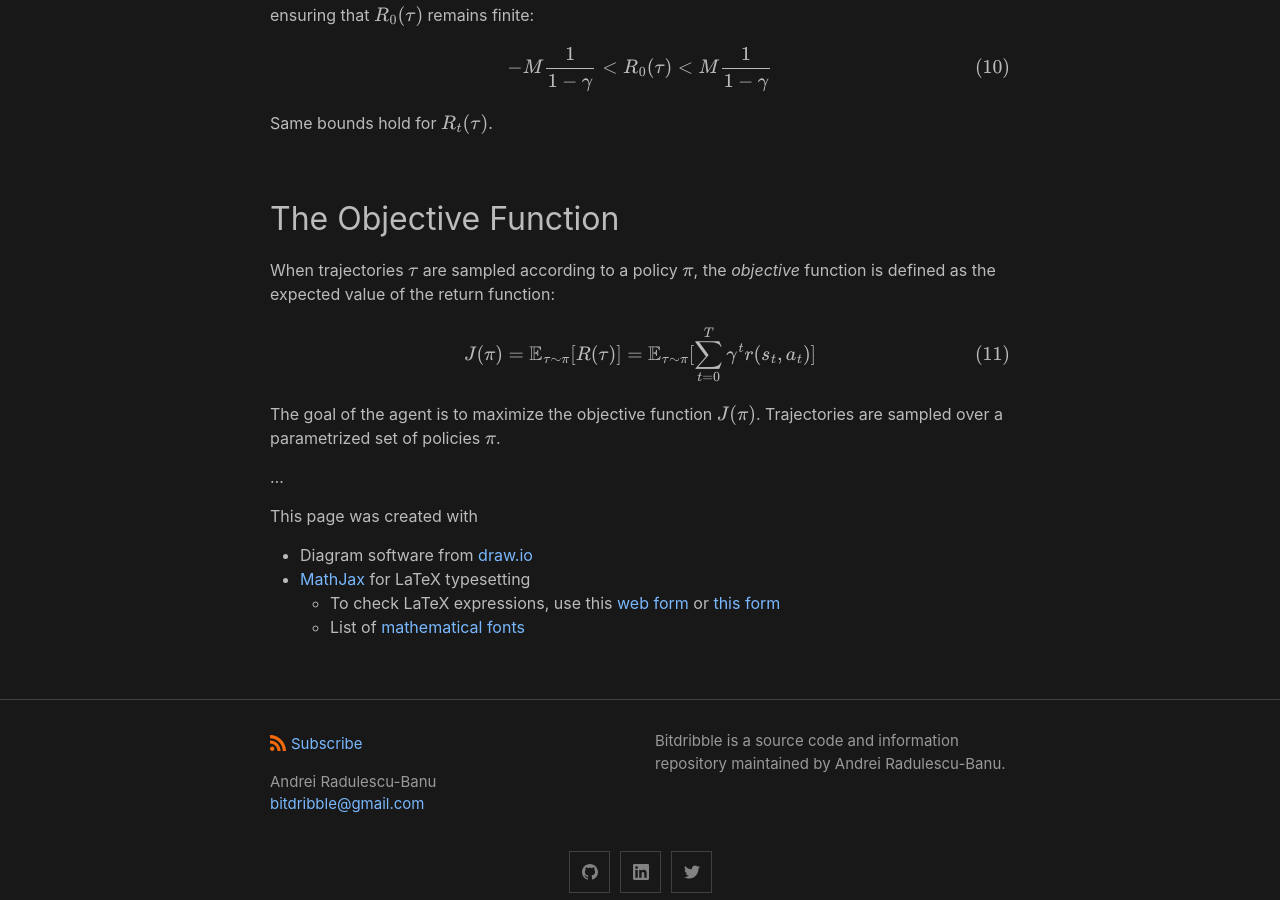
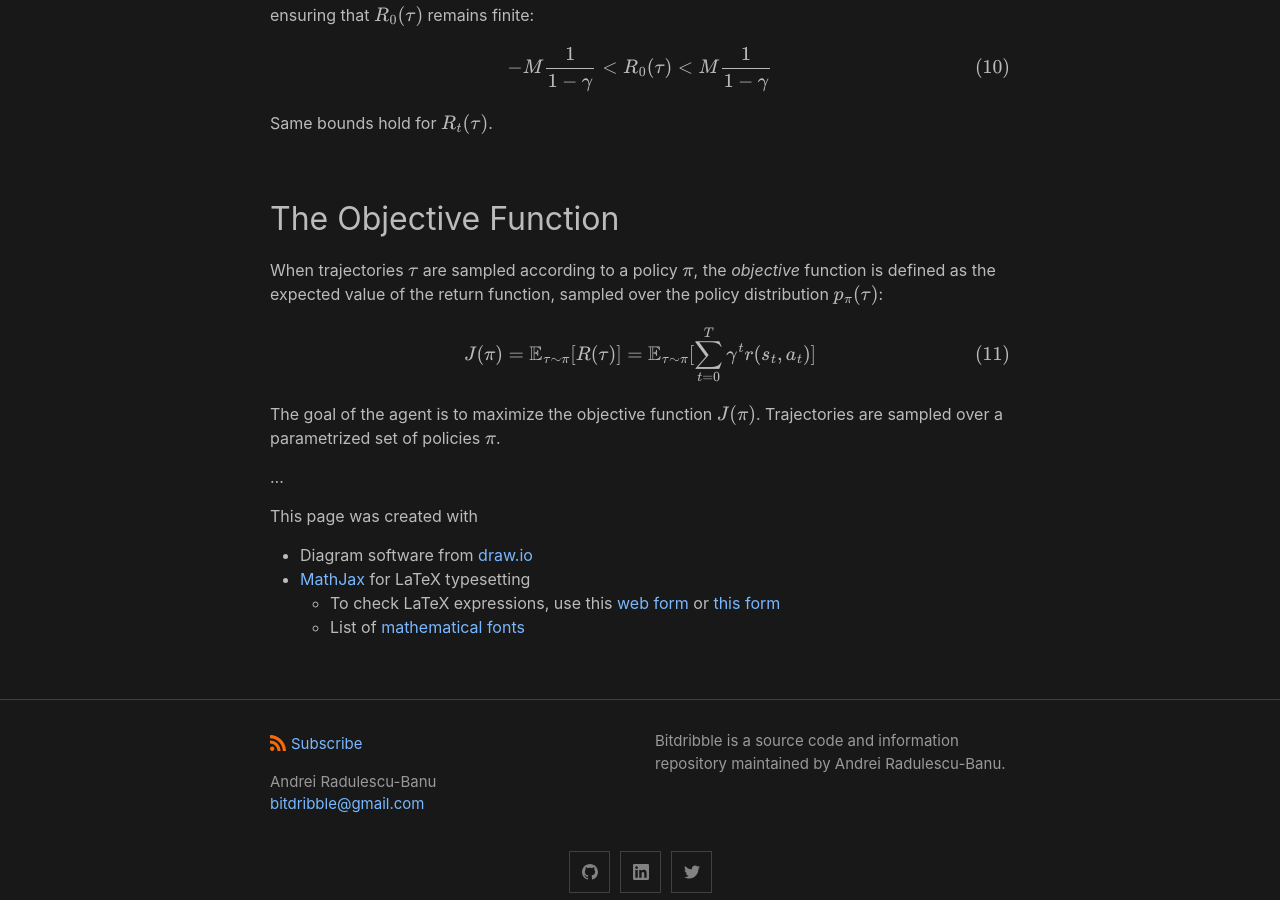
Before and after one commit to analytiq-hub/sigagent.github.io, a Jekyll site: the page built from machine_learning/_posts/2021-01-22-reinforce.md, in a window 1280 px wide and 900 px high, scrolled down 4039 px. Built offline with Jekyll 4.4.1, drawn with Linux system fonts in a browser that asks for light colours; formulas are drawn with MathJax 3; a script that is not in the unit is left out.

Commit message:
*** empty log message ***

```diff
--- a/machine_learning/_posts/2021-01-22-reinforce.md
+++ b/machine_learning/_posts/2021-01-22-reinforce.md
@@ -146,7 +146,7 @@ Same bounds hold for $$R_t(\tau)$$.
 
 ## The Objective Function
 
-When trajectories $$\tau$$ are sampled according to a policy $$\pi$$, the *objective* function is defined as the expected value of the return function:
+When trajectories $$\tau$$ are sampled according to a policy $$\pi$$, the *objective* function is defined as the expected value of the return function, sampled over the policy distribution $$p_\pi(\tau)$$:
 
 $$
 \begin{equation}
```
